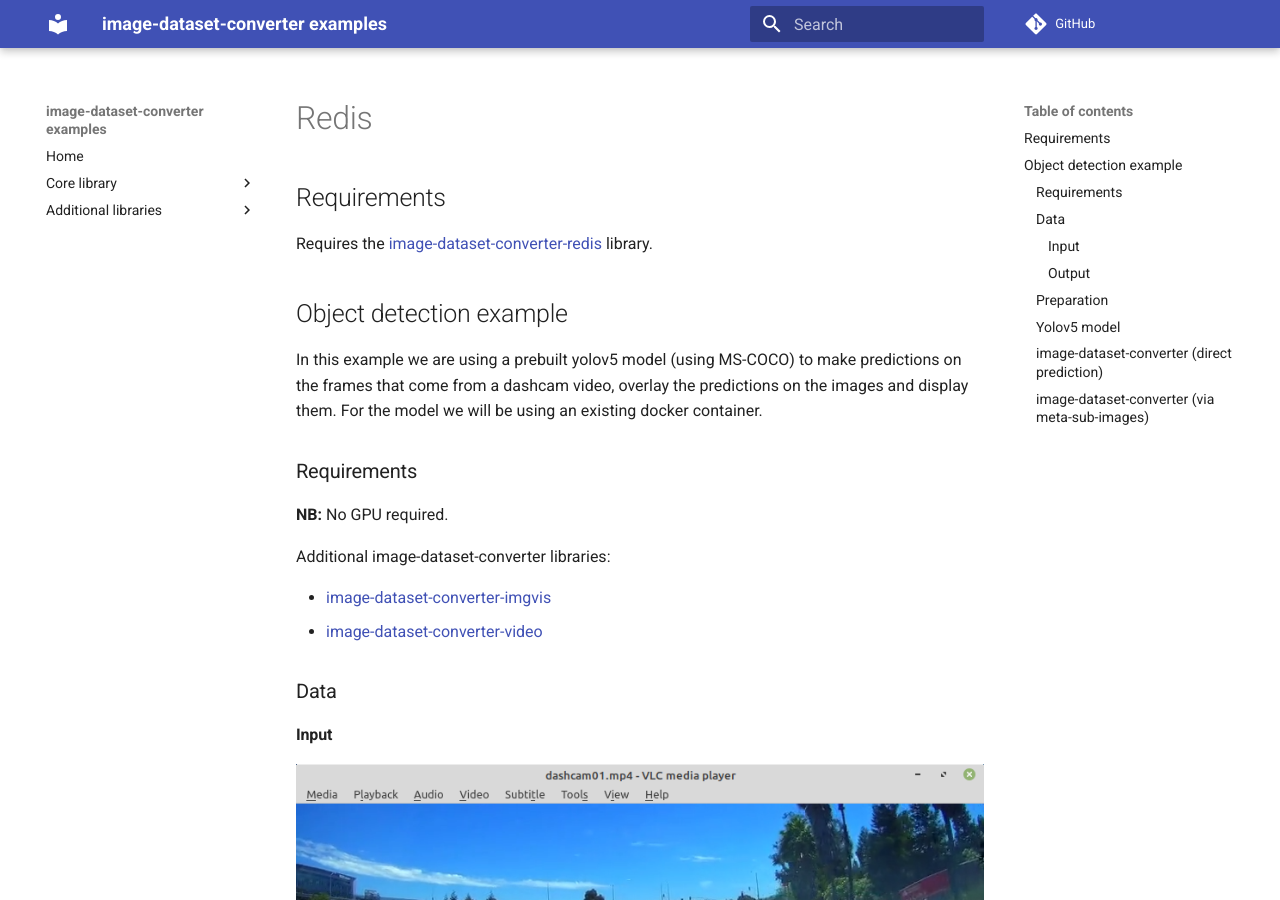
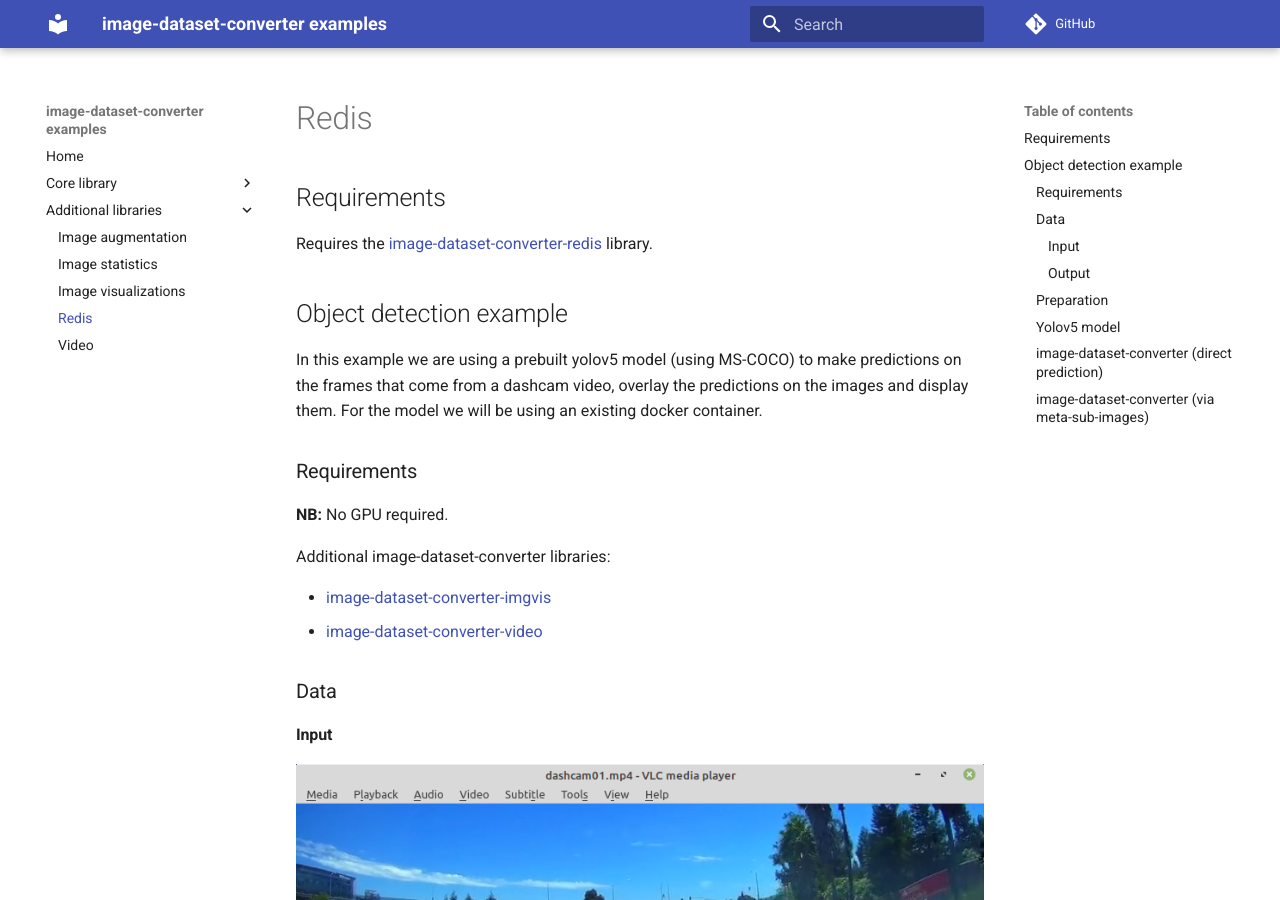
Before and after one commit to waikato-datamining/image-dataset-converter-examples, an MkDocs documentation site: the page built from docs/redis.md, in a window 1280 px wide and 900 px high. Built offline with MkDocs 1.6.1 and Material for MkDocs 9.7.7, drawn with Linux system fonts in a browser that asks for light colours; comment, search, counter and statistics services are not loaded; some of the changed lines change nothing that is shown.

Commit message:
fixed redis

```diff
--- a/mkdocs.yml
+++ b/mkdocs.yml
@@ -24,5 +24,5 @@ nav:
         - Image augmentation: imgaug.md
         - Image statistics: imgstats.md
         - Image visualizations: imgvis.md
-        - Redis predictions: redis-predictions.md
+        - Redis: redis.md
         - Video: video.md
```
